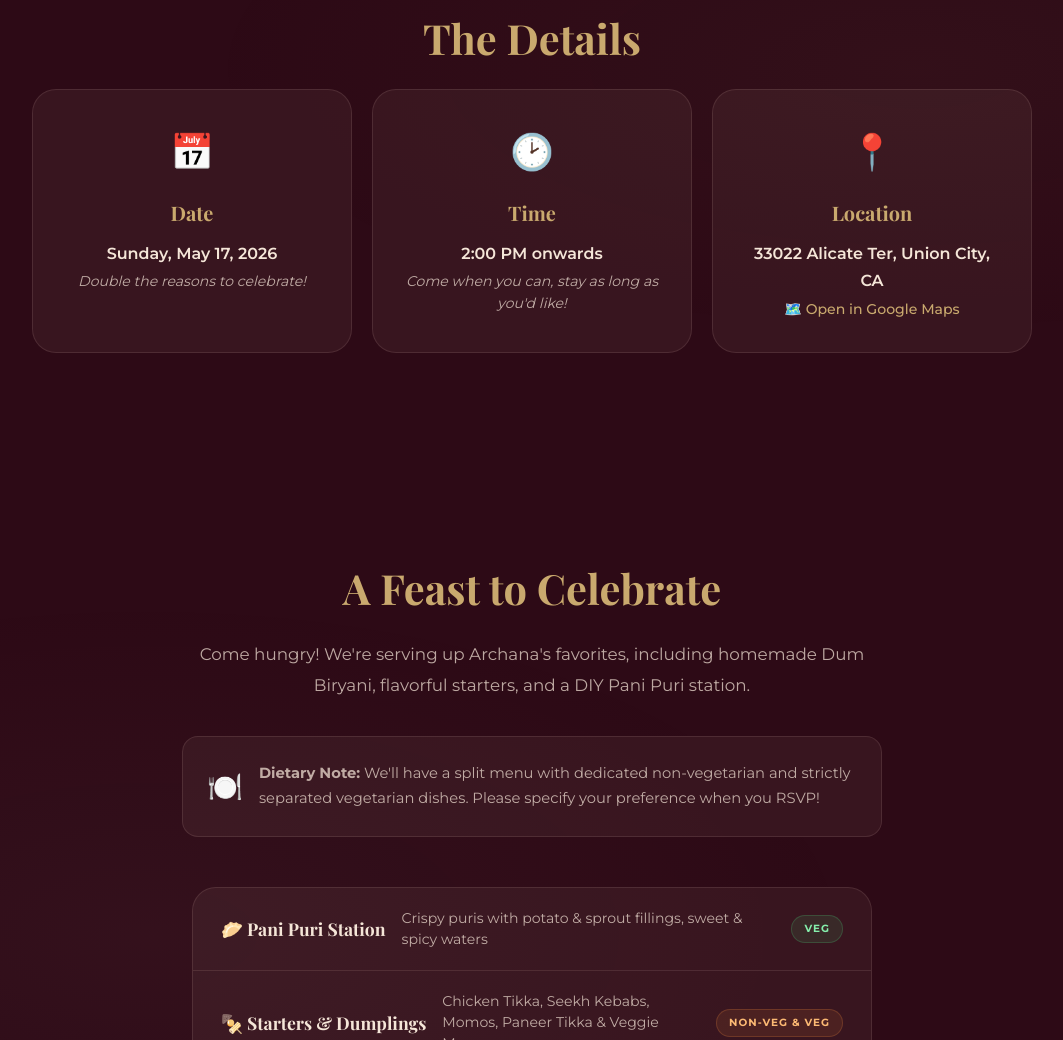
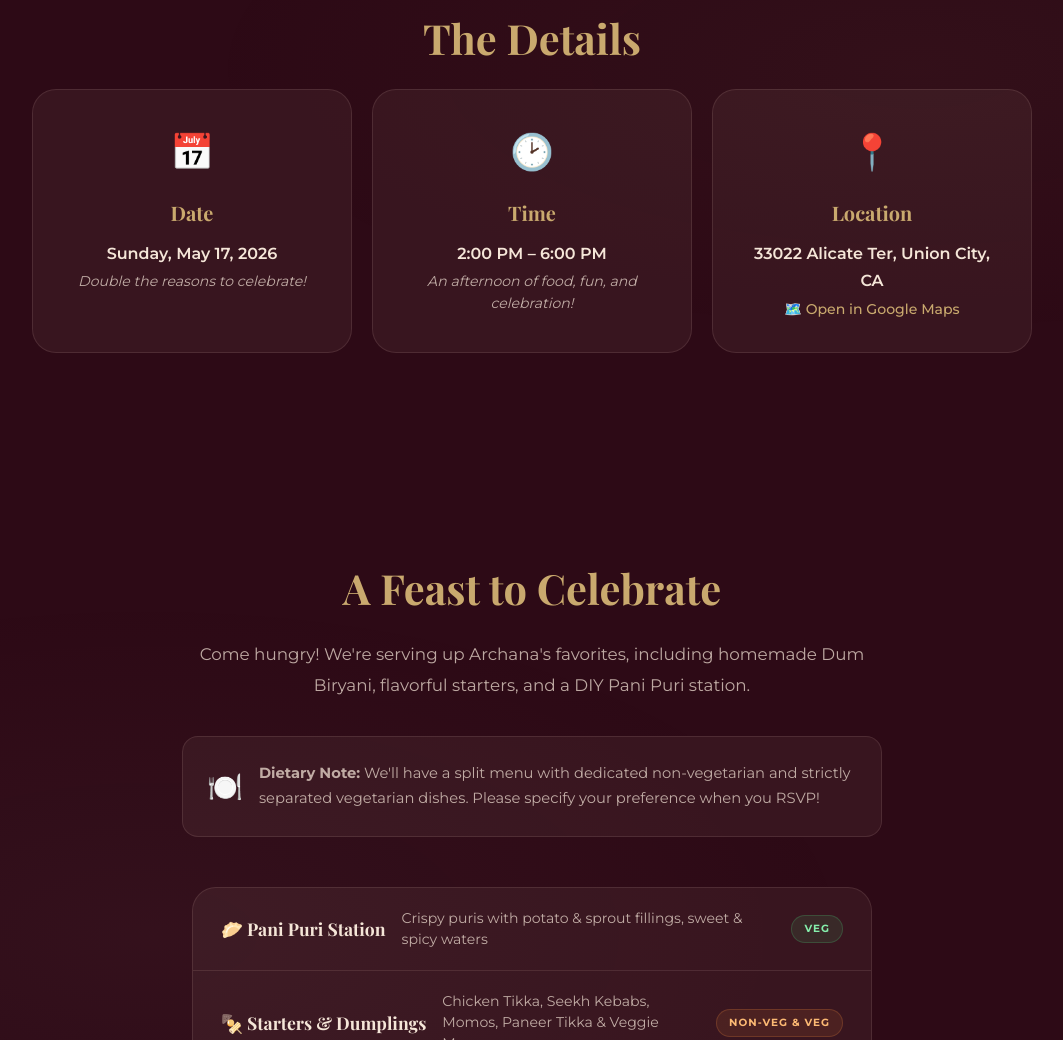
Before and after one commit to Kuldipm184/babyshower, a plain HTML site: page index.html in a window 1280 px wide. Shown: the part 1035-2075 px from the top of the page, without its empty margins (108-1171 px from the left). Drawn offline with nearby package versions, Linux system fonts and the light colour scheme; a web font is replaced by a local one.

Commit message:
content: Update event time to 2 PM-6 PM and revise subtext

```diff
--- a/index.html
+++ b/index.html
@@ -105,8 +105,8 @@
                 <div class="detail-card" data-animate>
                     <div class="detail-icon">🕑</div>
                     <h3>Time</h3>
-                    <p class="detail-main">2:00 PM onwards</p>
-                    <p class="detail-sub"><em>Come when you can, stay as long as you'd like!</em></p>
+                    <p class="detail-main">2:00 PM – 6:00 PM</p>
+                    <p class="detail-sub"><em>An afternoon of food, fun, and celebration!</em></p>
                 </div>
                 <div class="detail-card" data-animate>
                     <div class="detail-icon">📍</div>
```
